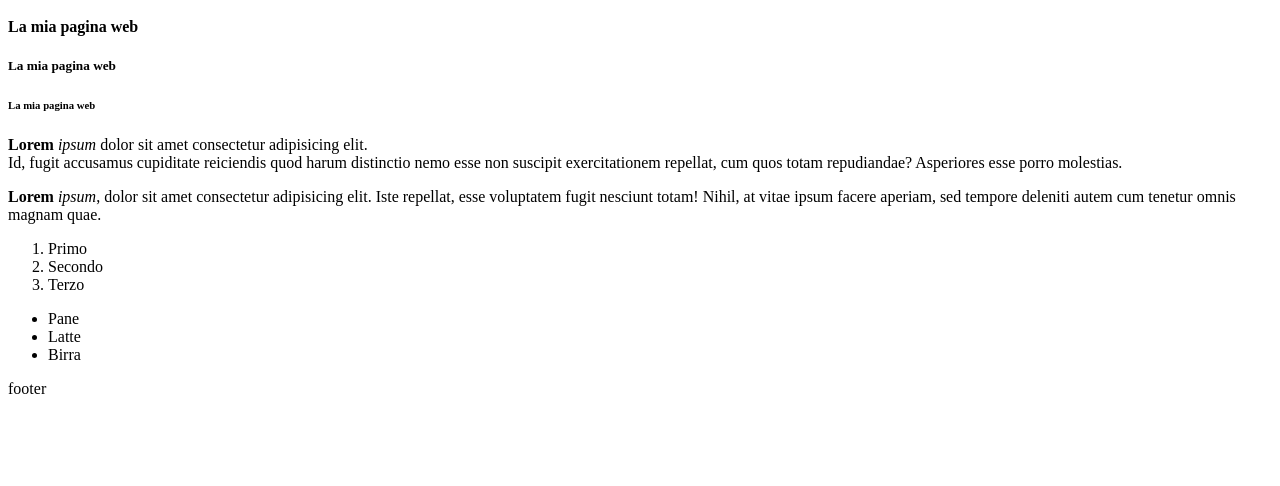
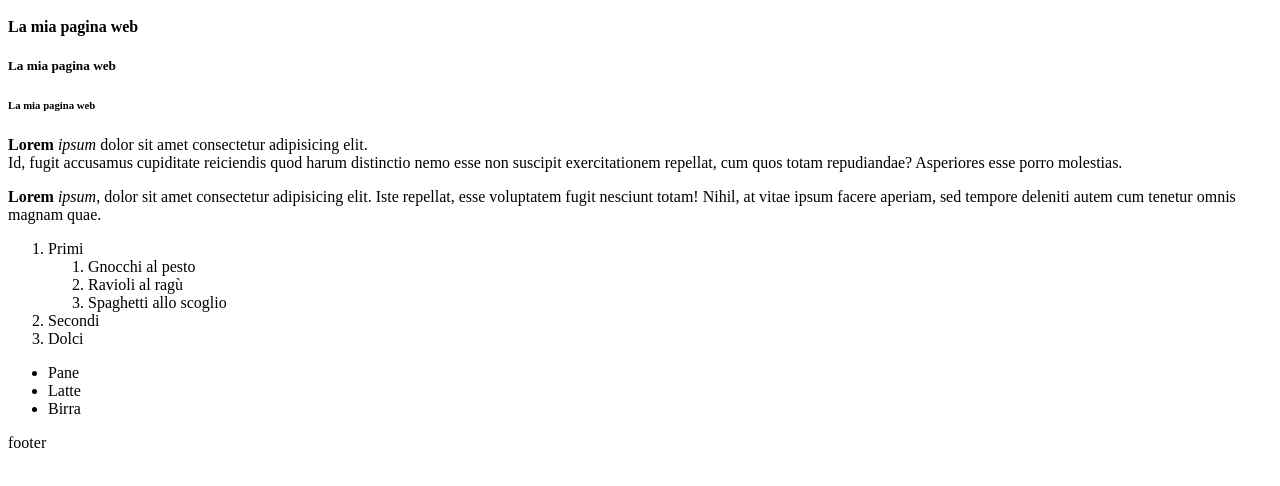
Before and after one commit to Ceccio03/intro-html, a plain HTML site: page index.html in a window 1280 px wide. Shown: the part 152-638 px from the top of the page. Drawn offline with Linux system fonts and the light colour scheme.

Commit message:
Update index.html

```diff
--- a/index.html
+++ b/index.html
@@ -26,9 +26,16 @@
         </p>
         <p>
             <ol>
-                <li>Primo</li>
-                <li>Secondo</li>
-                <li>Terzo</li>
+                <li>
+                    Primi
+                    <ol>
+                        <li>Gnocchi al pesto</li>
+                        <li>Ravioli al ragù</li>
+                        <li>Spaghetti allo scoglio</li>
+                    </ol>
+                </li>
+                <li>Secondi</li>
+                <li>Dolci</li>
             </ol>
             <ul>
                 <li>Pane</li>
```
